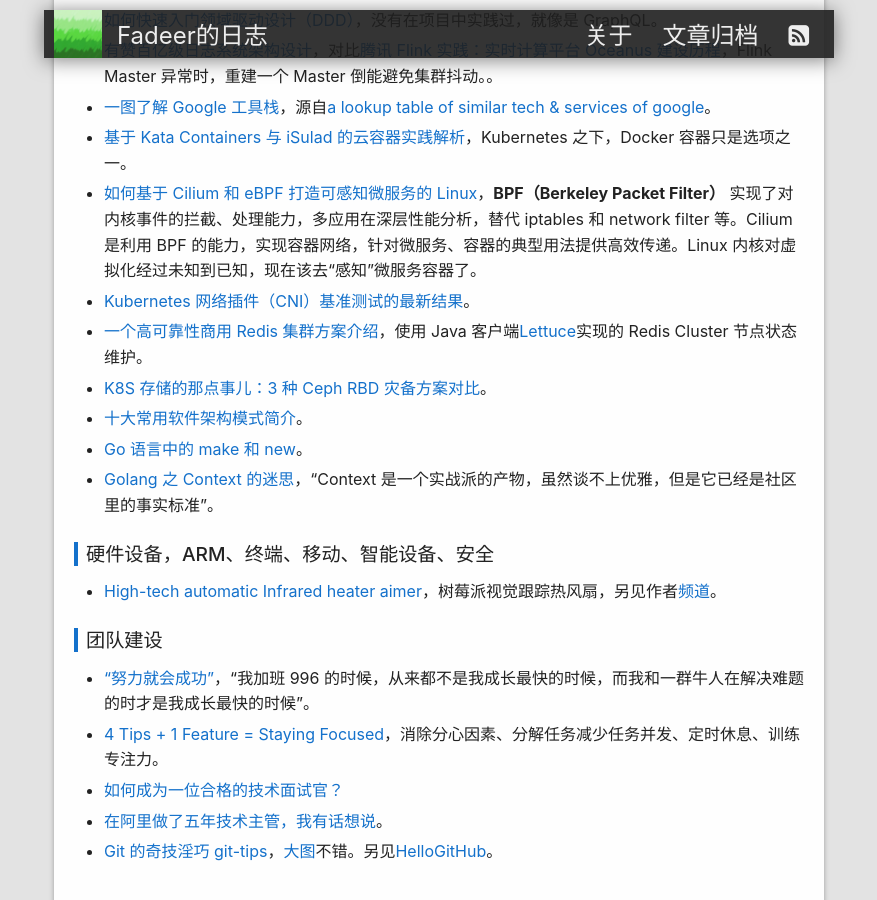
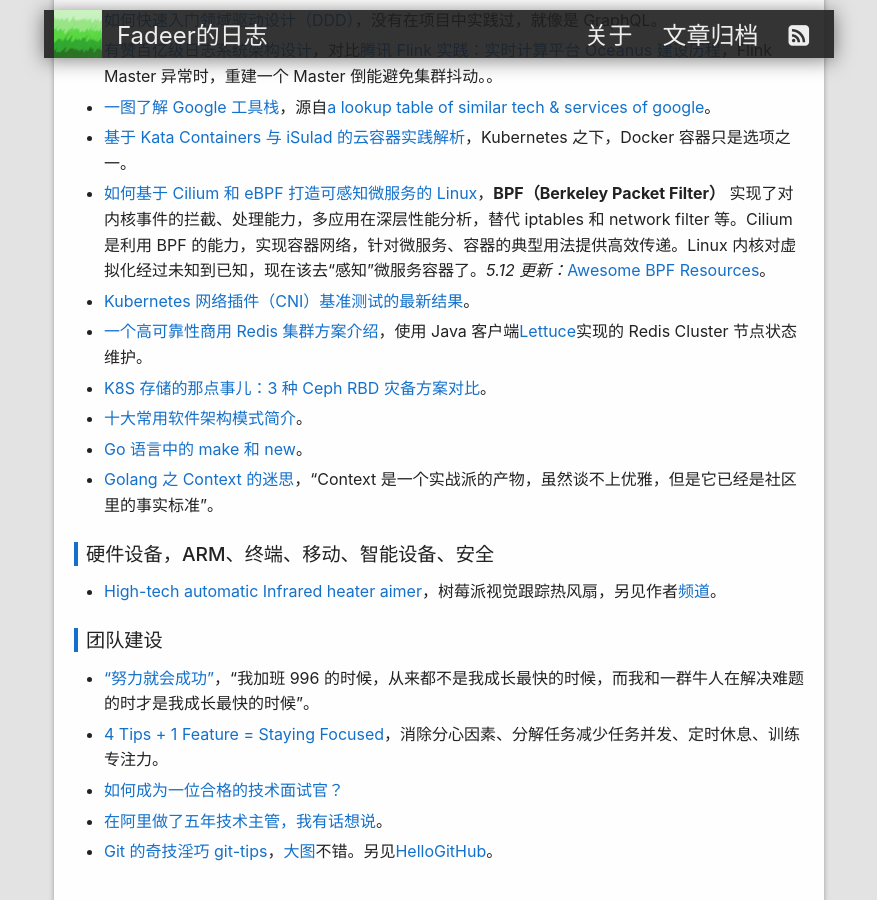
Before and after one commit to fadeer/fadeer.github.io, a Jekyll site: the page built from _posts/weekly3/2019-04-21-weekly-221.md, in a window 1280 px wide and 900 px high, scrolled down 451 px. Shown: the whole window, without its empty margins (201-1078 px from the left). Built offline with Jekyll 4.4.1, drawn with Linux system fonts in a browser that asks for light colours.

Commit message:
update post

```diff
--- a/_posts/weekly3/2019-04-21-weekly-221.md
+++ b/_posts/weekly3/2019-04-21-weekly-221.md
@@ -22,7 +22,7 @@
 - [有赞百亿级日志系统架构设计](https://tech.youzan.com/you-zan-bai-yi-ji-ri-zhi-xi-tong-jia-gou-she-ji/)，对比[腾讯 Flink 实践：实时计算平台 Oceanus 建设历程](https://www.infoq.cn/article/88iAJGkAzDXW5hUt-Joh)，Flink Master 异常时，重建一个 Master 倒能避免集群抖动。。
 - [一图了解 Google 工具栈](https://mp.weixin.qq.com/s/8mChNs36m-kxL5CUsIHLcw)，源自[a lookup table of similar tech & services of google](https://github.com/jhuangtw-dev/xg2xg)。
 - [基于 Kata Containers 与 iSulad 的云容器实践解析](https://www.infoq.cn/article/wcSmEKasstv*AdEPZE61)，Kubernetes 之下，Docker 容器只是选项之一。
-- [如何基于 Cilium 和 eBPF 打造可感知微服务的 Linux](https://arthurchiao.github.io//blog/how-to-make-linux-microservice-aware-with-cilium-zh/)，**BPF（Berkeley Packet Filter）** 实现了对内核事件的拦截、处理能力，多应用在深层性能分析，替代 iptables 和 network filter 等。Cilium 是利用 BPF 的能力，实现容器网络，针对微服务、容器的典型用法提供高效传递。Linux 内核对虚拟化经过未知到已知，现在该去“感知”微服务容器了。
+- [如何基于 Cilium 和 eBPF 打造可感知微服务的 Linux](https://arthurchiao.github.io//blog/how-to-make-linux-microservice-aware-with-cilium-zh/)，**BPF（Berkeley Packet Filter）** 实现了对内核事件的拦截、处理能力，多应用在深层性能分析，替代 iptables 和 network filter 等。Cilium 是利用 BPF 的能力，实现容器网络，针对微服务、容器的典型用法提供高效传递。Linux 内核对虚拟化经过未知到已知，现在该去“感知”微服务容器了。_5.12 更新：_[Awesome BPF Resources](https://arthurchiao.github.io//blog/awesome-bpf/)。
 - [Kubernetes 网络插件（CNI）基准测试的最新结果](https://tonybai.com/2019/04/18/benchmark-result-of-k8s-network-plugin-cni/)。
 - [一个高可靠性商用 Redis 集群方案介绍](http://app.gitbook.cn/page/diurnalShare/194)，使用 Java 客户端[Lettuce](https://github.com/lettuce-io/lettuce-core)实现的 Redis Cluster 节点状态维护。
 - [K8S 存储的那点事儿：3 种 Ceph RBD 灾备方案对比](https://mp.weixin.qq.com/s/1vth9qnp0HrEX0aO8MkLeg)。
```
